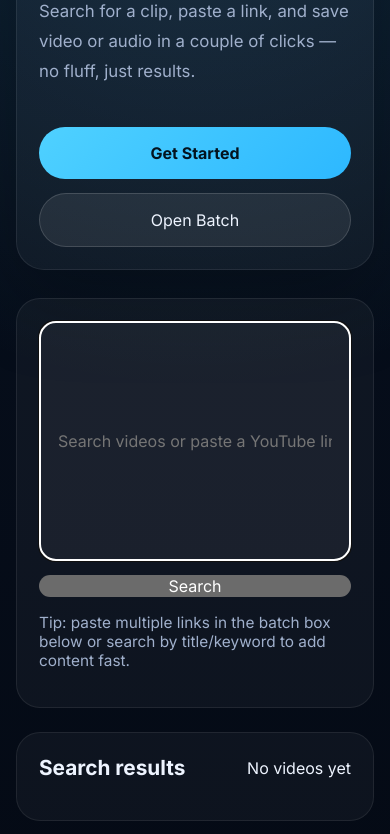
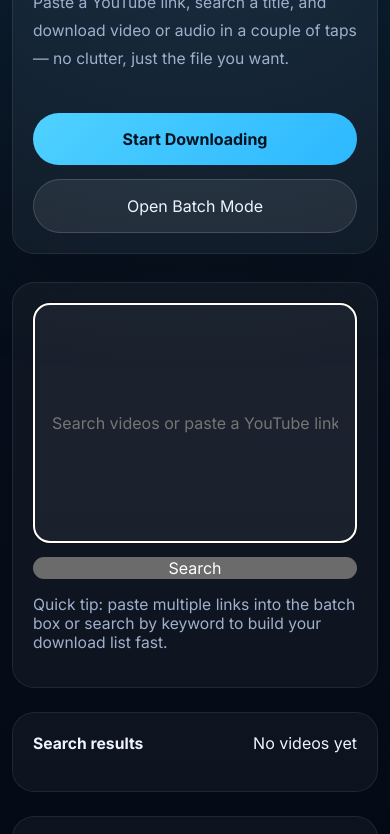
Before and after one commit to onlysaitama120-ui/yt-vid-downloader, a website: page public/index.html in a window 390 px wide. Shown: the part 184-1018 px from the top of the page. Drawn offline with Linux system fonts and the light colour scheme.

Commit message:
Improve mobile responsiveness and make UI feel cleaner on phones

```diff
--- a/public/index.html
+++ b/public/index.html
@@ -15,11 +15,11 @@
             <div>
                 <p class="eyebrow">Grab videos the easy way.</p>
                 <h1>YouTube Downloader</h1>
-                <p class="hero-copy">Search for a clip, paste a link, and save video or audio in a couple of clicks — no fluff, just results.</p>
+                <p class="hero-copy">Paste a YouTube link, search a title, and download video or audio in a couple of taps — no clutter, just the file you want.</p>
             </div>
             <div class="hero-actions">
-                <button class="hero-button" onclick="scrollToSection('downloadArea')">Get Started</button>
-                <button class="ghost-button" onclick="scrollToSection('batchArea')">Open Batch</button>
+                <button class="hero-button" onclick="scrollToSection('downloadArea')">Start Downloading</button>
+                <button class="ghost-button" onclick="scrollToSection('batchArea')">Open Batch Mode</button>
             </div>
         </header>
 
@@ -29,7 +29,7 @@
                     <input id="queryInput" type="text" placeholder="Search videos or paste a YouTube link" autofocus />
                     <button id="searchButton">Search</button>
                 </div>
-                <p class="hint">Tip: paste multiple links in the batch box below or search by title/keyword to add content fast.</p>
+                <p class="hint">Quick tip: paste multiple links into the batch box or search by keyword to build your download list fast.</p>
             </section>
 
             <section class="result-panel">
--- a/public/style.css
+++ b/public/style.css
@@ -38,6 +38,7 @@ button {
     border: none;
     border-radius: 999px;
     cursor: pointer;
+    touch-action: manipulation;
 }
 
 button:disabled {
@@ -48,6 +49,7 @@ button:disabled {
 .app-shell {
     max-width: 1180px;
     margin: 0 auto;
+    padding: 0 12px;
 }
 
 .hero-panel {
@@ -204,6 +206,7 @@ select {
 .results-grid {
     display: grid;
     gap: 16px;
+    grid-template-columns: repeat(auto-fit, minmax(250px, 1fr));
 }
 
 .result-card {
@@ -419,11 +422,24 @@ display: block;
     .result-card {
         grid-template-columns: 1fr;
     }
+
+    .preview-header {
+        flex-direction: column;
+        align-items: stretch;
+    }
+
+    .preview-body {
+        gap: 18px;
+    }
 }
 
 @media (max-width: 720px) {
     body {
-        padding: 16px;
+        padding: 12px;
+    }
+
+    .app-shell {
+        padding: 0;
     }
 
     .hero-panel,
@@ -431,15 +447,41 @@ display: block;
     .result-panel,
     .preview-panel,
     .batch-panel {
-        padding: 22px;
+        padding: 20px;
+        border-radius: 22px;
     }
 
     .hero-actions,
     .search-input-row,
     .batch-input-row,
-    .batch-actions {
+    .batch-actions,
+    .action-row {
         flex-direction: column;
         align-items: stretch;
+    }
+
+    .hero-actions {
+        justify-content: flex-start;
+    }
+
+    .hero-copy,
+    .hint,
+    .subtext,
+    .panel-heading h2 {
+        font-size: 0.98rem;
+    }
+
+    #queryInput,
+    #searchButton,
+    #batchLinks,
+    #addLinksButton,
+    #downloadButton,
+    #addBatchButton,
+    #downloadBatchButton,
+    #clearBatchButton,
+    .field-group select,
+    .field-group input {
+        width: 100%;
     }
 
     #searchButton,
@@ -448,6 +490,28 @@ display: block;
     #addBatchButton,
     #downloadBatchButton,
     #clearBatchButton {
+        min-width: auto;
+    }
+
+    .result-card img {
+        width: 100%;
+        height: auto;
+    }
+
+    .preview-body {
+        gap: 20px;
+    }
+
+    .preview-controls {
+        width: 100%;
+    }
+
+    .batch-actions {
+        justify-content: stretch;
+        align-items: stretch;
+    }
+
+    .batch-actions .field-group {
         width: 100%;
     }
 }
```
